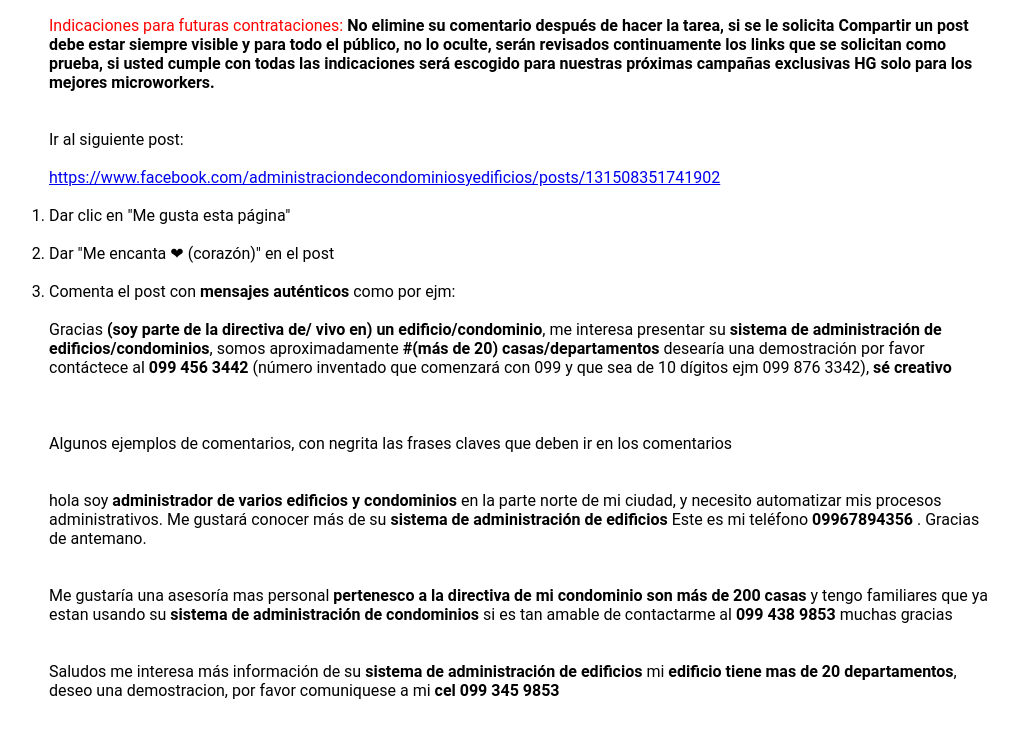
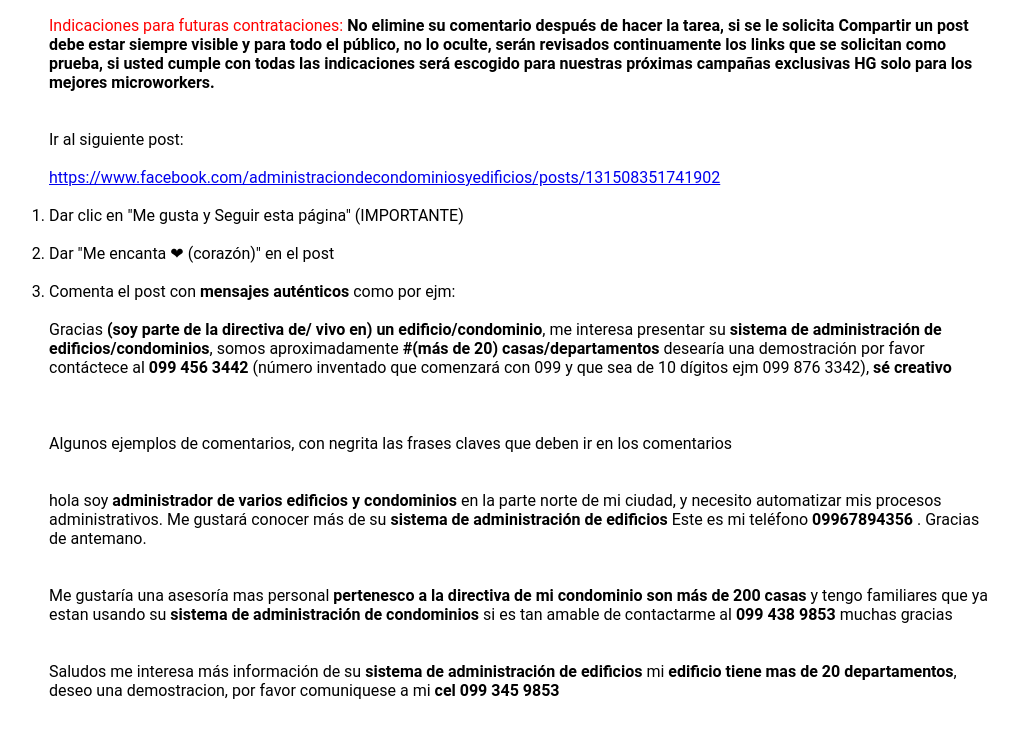
Before and after one commit to IvoCarrascoMediaAgency/tareas, a plain HTML site: page index.html in a window 1280 px wide. Shown: the part 60-795 px from the top of the page, without its empty margins (121-1139 px from the left). Drawn offline with Linux system fonts and the light colour scheme.

Commit message:
djdfjj84845jjs

```diff
--- a/index.html
+++ b/index.html
@@ -27,7 +27,7 @@
         <a target="_blank" href="https://www.facebook.com/administraciondecondominiosyedificios/posts/131508351741902">https://www.facebook.com/administraciondecondominiosyedificios/posts/131508351741902</a>
         <br>
         <br>
-        <li>Dar clic en "Me gusta esta página"</li>
+        <li>Dar clic en "Me gusta y Seguir esta página" (IMPORTANTE)</li>
         <br>
         <li>Dar "Me encanta ❤ (corazón)" en el post</li><br>
         <li>Comenta el post con <strong>mensajes auténticos</strong> como por ejm: <br> <br>
```
